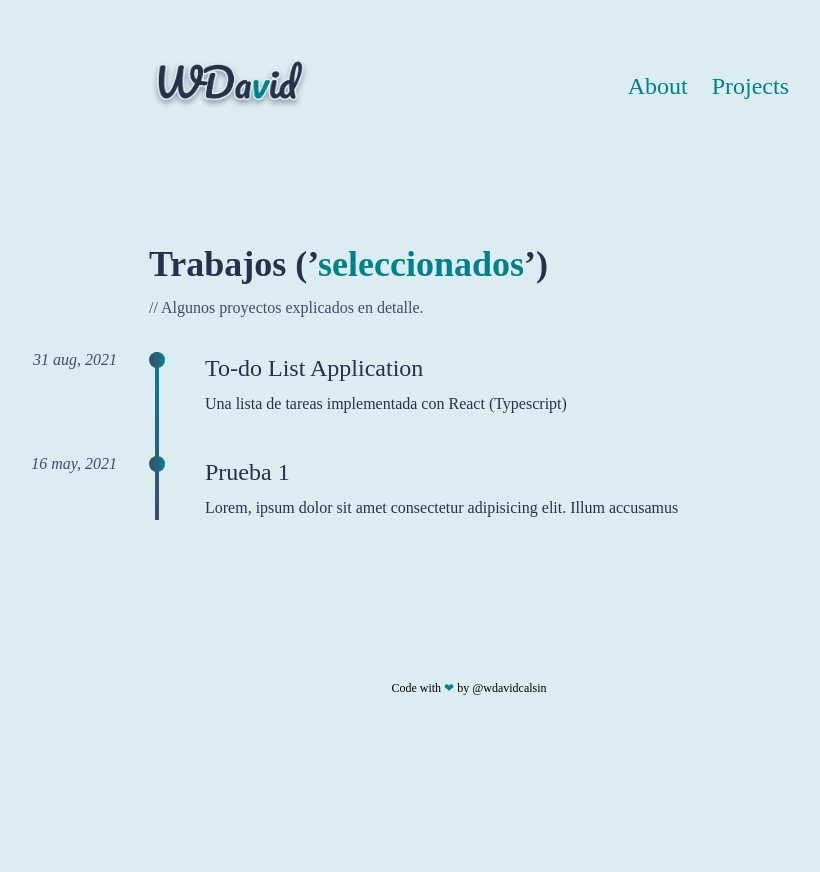
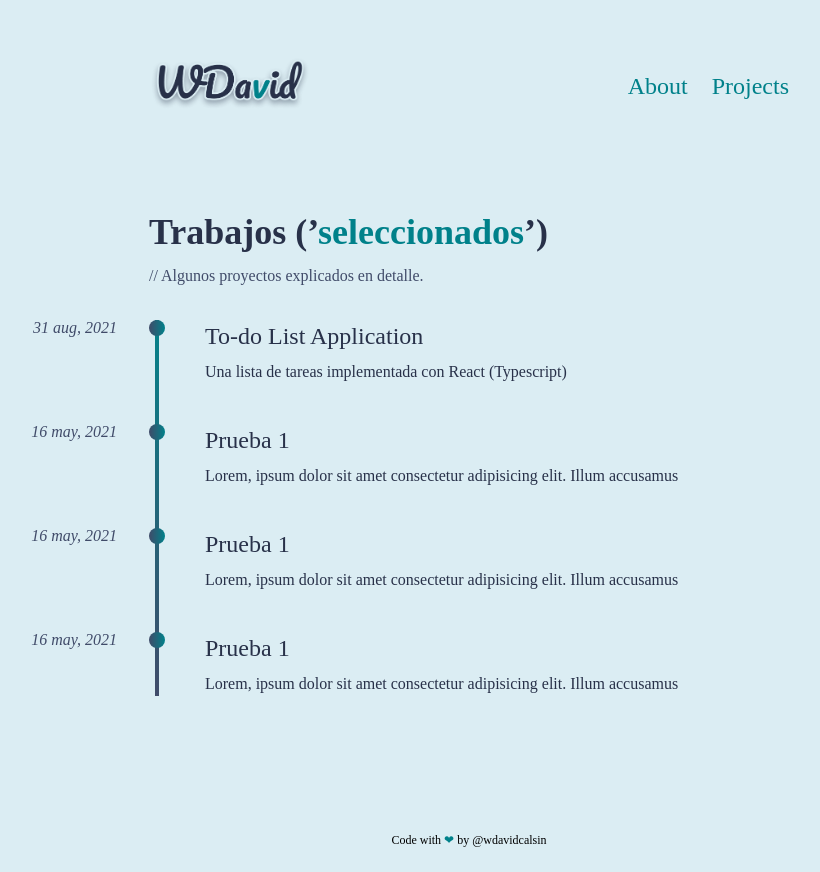
Before and after one commit to wdavidcalsin/my-personal-website-nextjs, a Next.js app: page /projects in a window 1280 px wide. Shown: the whole page, without its empty margins (171-991 px from the left). Before the commit the page ends 800 px from the top, so only its background shows below. Built offline with nearby package versions, Linux system fonts and the light colour scheme.

Commit message:
refactor: 💡 the content layout flex and footer have been improv

```diff
--- a/components/layout.tsx
+++ b/components/layout.tsx
@@ -18,10 +18,10 @@ export default function Layout({ children, title, description }: PropLayout) {
                 />
                 <link rel="icon" href="/logo-ico.svg" />
             </Head>
-            <main className="h-screen w-full flex flex-col items-center">
+            <main className="h-screen w-full flex flex-col items-center justify-between">
                 <Navbar />
                 {children}
-                <footer className="h-10 font-comfortaa text-xs">
+                <footer className="h-1 font-comfortaa text-xs w-full bottom-0 py-10 text-center">
                     Code with <span className="text-tertiary">&#10084;</span> by{' '}
                     <a
                         rel="noreferrer"
--- a/pages/projects.tsx
+++ b/pages/projects.tsx
@@ -8,7 +8,7 @@ const Projects: NextPage = () => {
             title="Page About"
             description="Es la pagina principal de mi vida"
         >
-            <div className="w-10/12 lg:w-6/12 mt-32 mb-40 space-y-8 font-comfortaa">
+            <div className="w-10/12 lg:w-6/12 flex flex-col space-y-8 my-24 font-comfortaa">
                 <div className="space-y-3">
                     <h2 className="font-bold text-3xl md:text-4xl text-primary">
                         Trabajos (&rsquo;
@@ -64,6 +64,42 @@ const Projects: NextPage = () => {
                             </p>
                         </div>
                     </div>
+                    <div>
+                        <div className="bg-gradient-to-r from-secondary to-tertiary w-3 h-3 flex items-center justify-center absolute p-2 rounded-full">
+                            <span className="absolute right-12 whitespace-nowrap hidden lg:block italic  text-secondary">
+                                16 may, 2021
+                            </span>
+                        </div>
+                        <div className="ml-14 text-primary space-y-2">
+                            <Link href="/">
+                                <a className="text-2xl hover:text-sky_blue transition duration-300">
+                                    Prueba 1
+                                </a>
+                            </Link>
+                            <p>
+                                Lorem, ipsum dolor sit amet consectetur
+                                adipisicing elit. Illum accusamus
+                            </p>
+                        </div>
+                    </div>
+                    <div>
+                        <div className="bg-gradient-to-r from-secondary to-tertiary w-3 h-3 flex items-center justify-center absolute p-2 rounded-full">
+                            <span className="absolute right-12 whitespace-nowrap hidden lg:block italic  text-secondary">
+                                16 may, 2021
+                            </span>
+                        </div>
+                        <div className="ml-14 text-primary space-y-2">
+                            <Link href="/">
+                                <a className="text-2xl hover:text-sky_blue transition duration-300">
+                                    Prueba 1
+                                </a>
+                            </Link>
+                            <p>
+                                Lorem, ipsum dolor sit amet consectetur
+                                adipisicing elit. Illum accusamus
+                            </p>
+                        </div>
+                    </div>
                 </div>
             </div>
         </Layout>
```
